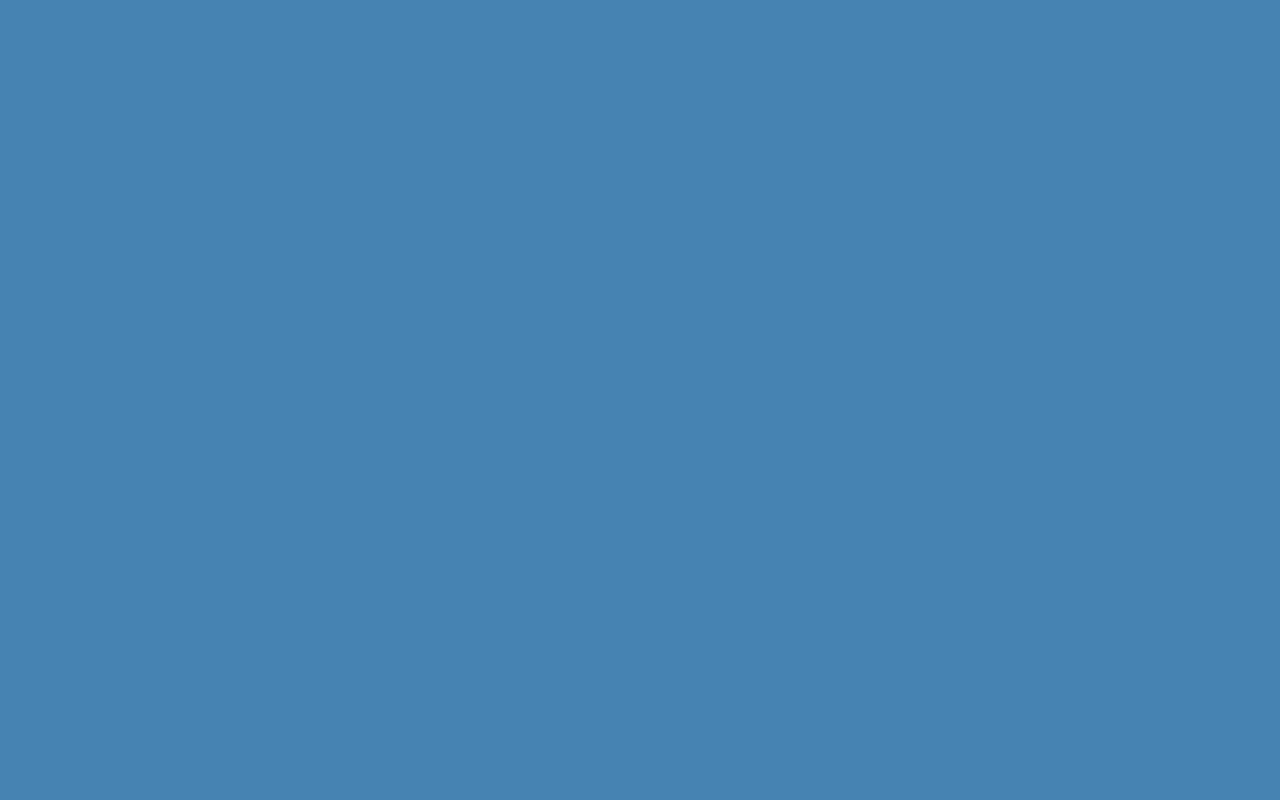
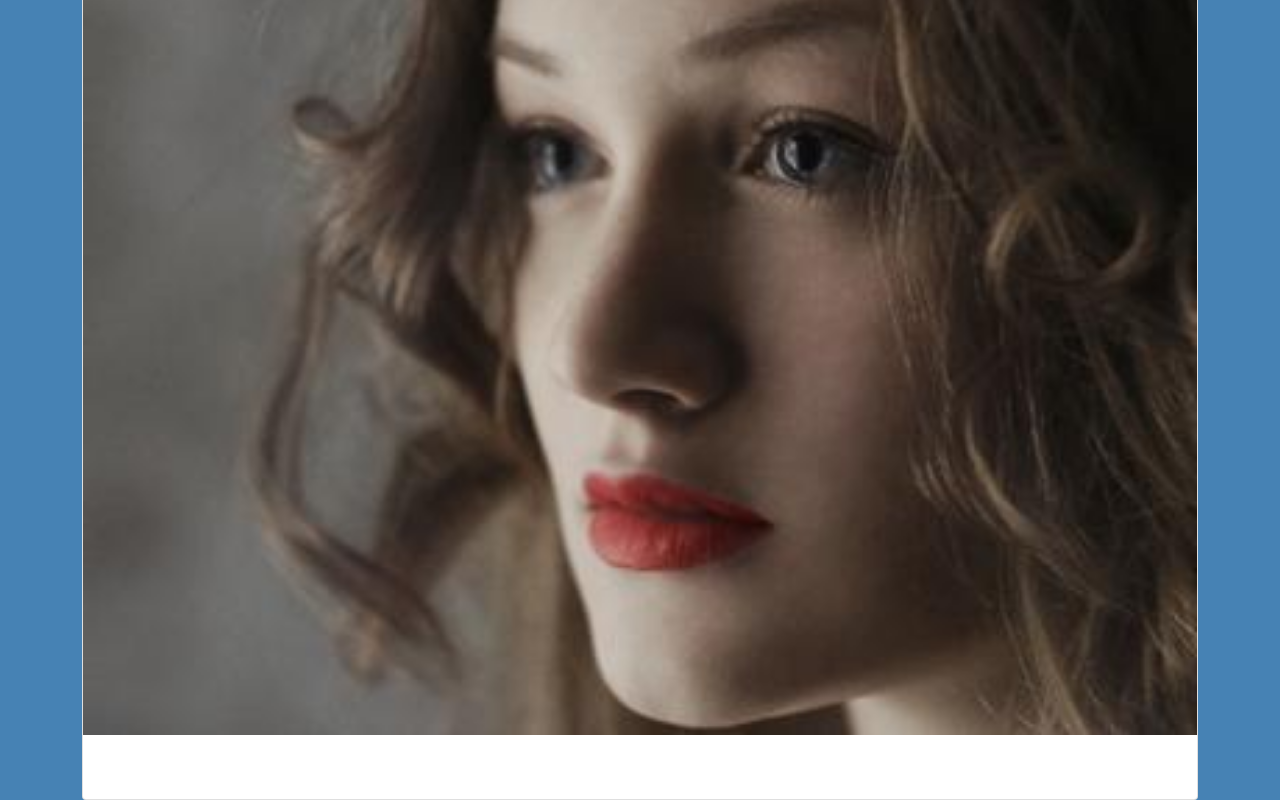
Before and after one commit to Jacobs1986/leitrim-pride, a React (Create React App) app in the folder client/: page /team in a window 1280 px wide. Shown: the part 238-1038 px from the top of the page. Before the commit the page ends 800 px from the top, so only its background shows below. Built offline with nearby package versions, Linux system fonts and the light colour scheme.

Commit message:
Update teamCards.js

```diff
--- a/client/src/components/teamCards/teamCards.js
+++ b/client/src/components/teamCards/teamCards.js
@@ -1,4 +1,5 @@
 import React from "react";
+import { Card, Container } from "react-bootstrap";
 
 //Styling
 import "./teamCards.css";
@@ -7,6 +8,16 @@ export default function TeamCards() {
     return (
         <div>
             <h1 className="centerText">Meet Our Team</h1>
+            <Container>
+                <Card className='teamCards'>
+                    <Card.Img variant="top" src="./Images/charley.jpeg" />
+                    <Card.Body>
+                        <Card.Title className="centerText">
+                            Charley
+                        </Card.Title>
+                    </Card.Body>
+                </Card>
+            </Container>
         </div>
     );
 };
```
